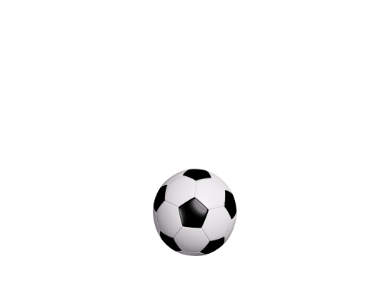
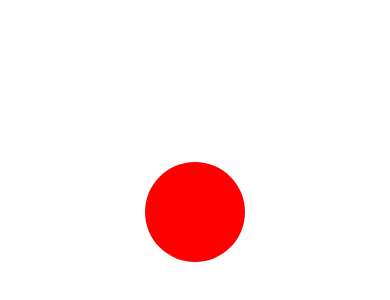
Before and after one commit to S0LEI1/Mobile_nang_cao, a React Native app in the folder LeVanNgoc_20022421/: screen / in a window 390 px wide. Shown: the part 210-510 px from the top of the page. Built offline with nearby package versions, Linux system fonts and the light colour scheme.

Commit message:
update 3A

```diff
--- a/LeVanNgoc_20022421/App.js
+++ b/LeVanNgoc_20022421/App.js
@@ -18,8 +18,8 @@ export default function App() {
       {/* <Cau2 /> */}
       {/* <Cau2B /> */}
       {/* <Cau2C /> */}
-      {/* <Cau3A /> */}
-      < Cau3B />
+      <Cau3A />
+      {/* < Cau3B /> */}
     </View>
   );
 }
--- a/LeVanNgoc_20022421/screen/cau3a.js
+++ b/LeVanNgoc_20022421/screen/cau3a.js
@@ -3,11 +3,6 @@ import React, { useRef } from "react";
 
 const Cau3A = () => {
   const position = useRef(new Animated.ValueXY()).current;
-  const value = useRef(new Animated.Value(0)).current;
-    const color = value.interpolate({
-        inputRange:[0,1],
-        outputRange:["red","green"]
-    })
   const panResponder = useRef(
     PanResponder.create({
       onStartShouldSetPanResponder: () => true,
@@ -16,11 +11,6 @@ const Cau3A = () => {
           x: gesture.dx,
           y: gesture.dy,
         });
-        Animated.timing(value,{
-            toValue:1,
-            duration:3000,
-            useNativeDriver:false
-        }).start()
       },
       onPanResponderRelease: (evt, gesture) => {
         reset();
@@ -46,7 +36,7 @@ const Cau3A = () => {
           ],
           width: 100,
           height: 100,
-          backgroundColor: color,
+          backgroundColor: "red",
           borderRadius: 50,
         }}
       ></Animated.View>
--- a/LeVanNgoc_20022421/screen/cau3b.js
+++ b/LeVanNgoc_20022421/screen/cau3b.js
@@ -29,12 +29,6 @@ const Cau3B = () => {
       useNativeDriver: false,
     }).start();
   };
-  const reset = () => {
-    Animated.spring(position, {
-      toValue: { x: 0, y: 0 },
-      useNativeDriver: false,
-    }).start();
-  };
   return (
     <View>
       <Animated.Image
```
